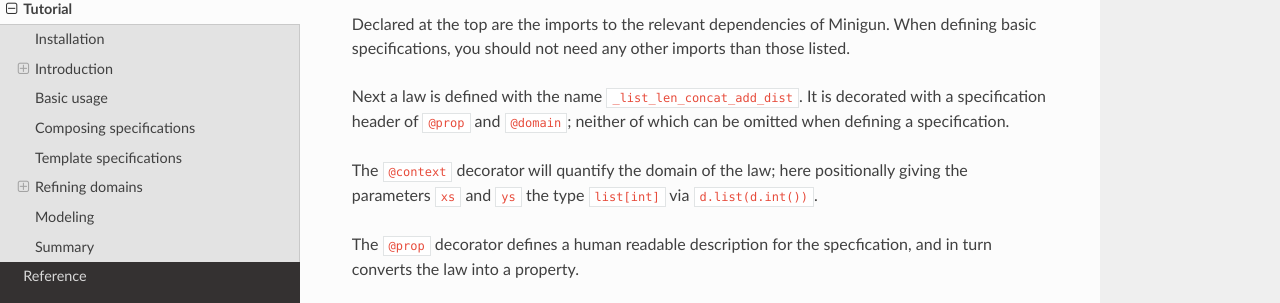
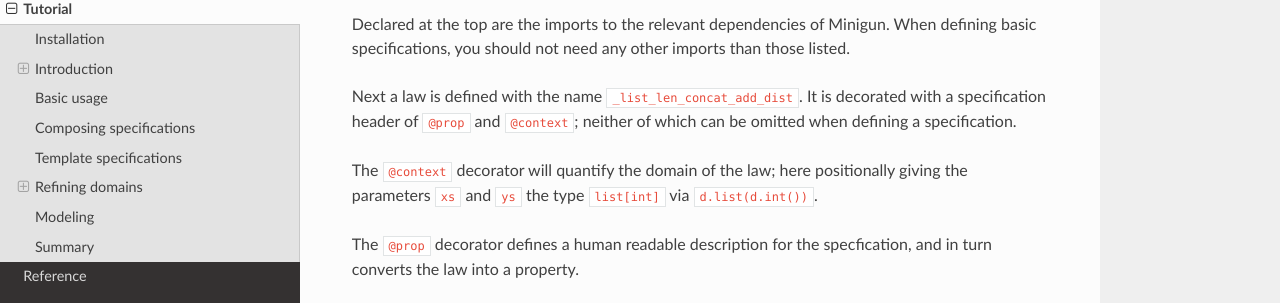
Before and after one commit to soren-n/minigun-py, a Sphinx documentation site: the page built from docs/source/tutorial.rst, in a window 1280 px wide and 900 px high, scrolled down 3485 px. Shown: the part 144-447 px from the top of the window. Built offline with Sphinx 7.4.7 and the Read the Docs theme 2.0.0, drawn with Linux system fonts in a browser that asks for light colours.

Commit message:
Fix typo in introduction

```diff
--- a/docs/source/tutorial.rst
+++ b/docs/source/tutorial.rst
@@ -94,7 +94,7 @@ Lets start with a simple example where we define a law for an interface interact
 
 Declared at the top are the imports to the relevant dependencies of Minigun. When defining basic specifications, you should not need any other imports than those listed.
 
-Next a law is defined with the name :code:`_list_len_concat_add_dist`. It is decorated with a specification header of :code:`@prop` and :code:`@domain`; neither of which can be omitted when defining a specification.
+Next a law is defined with the name :code:`_list_len_concat_add_dist`. It is decorated with a specification header of :code:`@prop` and :code:`@context`; neither of which can be omitted when defining a specification.
 
 The :code:`@context` decorator will quantify the domain of the law; here positionally giving the parameters :code:`xs` and :code:`ys` the type :code:`list[int]` via :code:`d.list(d.int())`.
 
@@ -308,7 +308,7 @@ If we were to simply define the domain with the following direct translation of
 
 .. code-block:: python
 
-    @domain(d.dict(d.int(), d.list(d.int())))
+    @context(d.dict(d.int(), d.list(d.int())))
 
 We would end up generating and testing with instances of dictionaries that do not represent valid directed graphs.
 
```
